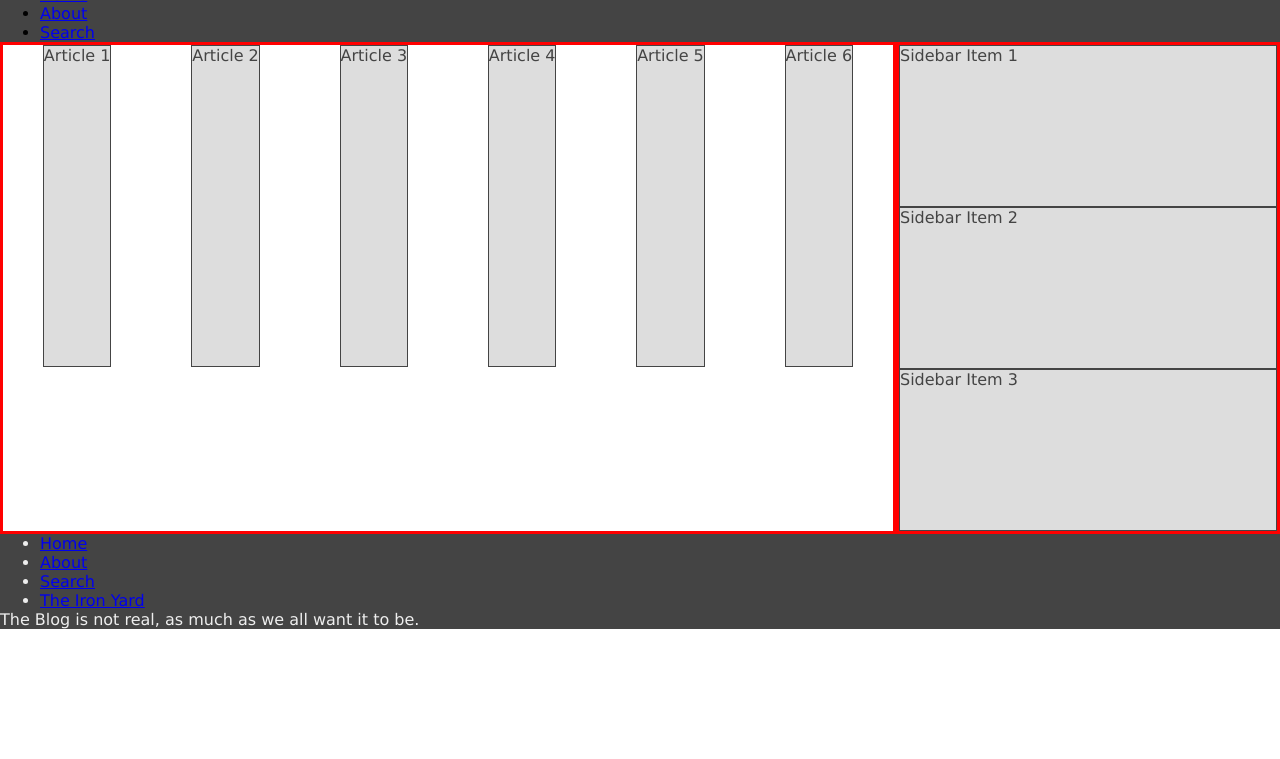
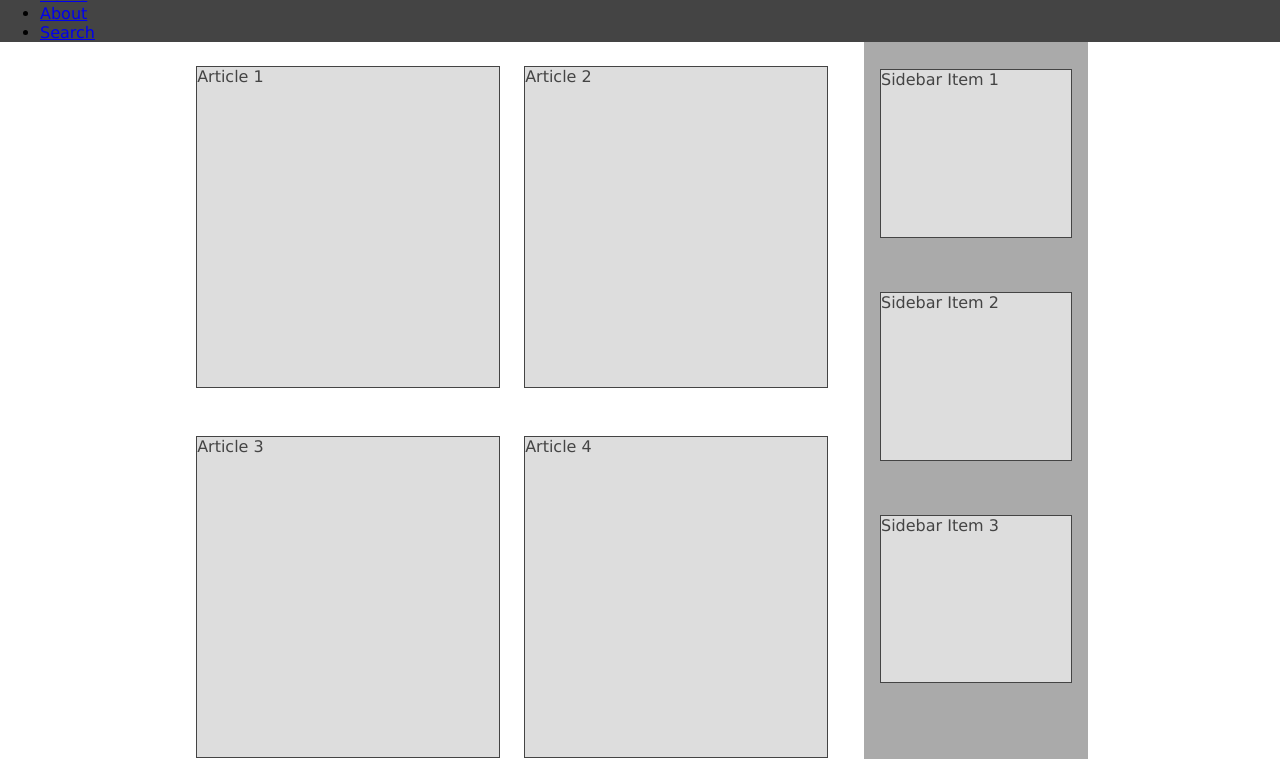
Before and after one commit to ZarahZmith/FlexyBlog, a plain HTML site: page index.html in a window 1280 px wide. Shown: the part 53-812 px from the top of the page. Drawn offline with Linux system fonts and the light colour scheme.

Commit message:
Article and sidebar finalized for the FlexyBlog

```diff
--- a/style.css
+++ b/style.css
@@ -25,21 +25,25 @@ body {
 
 .container {
   display: flex;
-  /*justify-content: space-around;*/
+  justify-content: center;
+  width: 70%;
+  margin: auto;
 }
 
 
 .posts {
-  border: solid red;
-  flex: 0 0 70%;
+  /*border: solid red;*/
+  flex: 3 0 25%;
   box-sizing: border-box;
   justify-content: space-around;
   display: flex;
+  flex-wrap: wrap;
     /* DO NOT CHANGE THESE */
     color: #444444;
 }
 .posts article {
-  flex-flow: column wrap;
+    flex: 0 0 46%;
+    margin: 1.5em 1em 1.5em 0;
     /* DO NOT CHANGE THESE */
     background-color: #dddddd;
     border: 1px solid #444444;
@@ -48,19 +52,21 @@ body {
 
 
 .sidebar {
-  border: solid red;
-  flex: 0 0 30%;
+  /*border: solid red;*/
+  flex: 0 0 25%;
   box-sizing: border-box;
   flex-direction: column;
-  /*display: flex;
-  justify-content: flex-end;*/
+  display: flex;
+  margin-left: 1em;
     /* DO NOT CHANGE THESE */
     background-color: #aaaaaa;
     color: #444444;
 }
 
 .sidebar section {
-
+  flex: 0 0 15%;
+  margin: 1.7em 1em 1.7em 1em;
+  align-content: flex-start;
 
     /* DO NOT CHANGE THESE */
     background-color: #dddddd;
```
